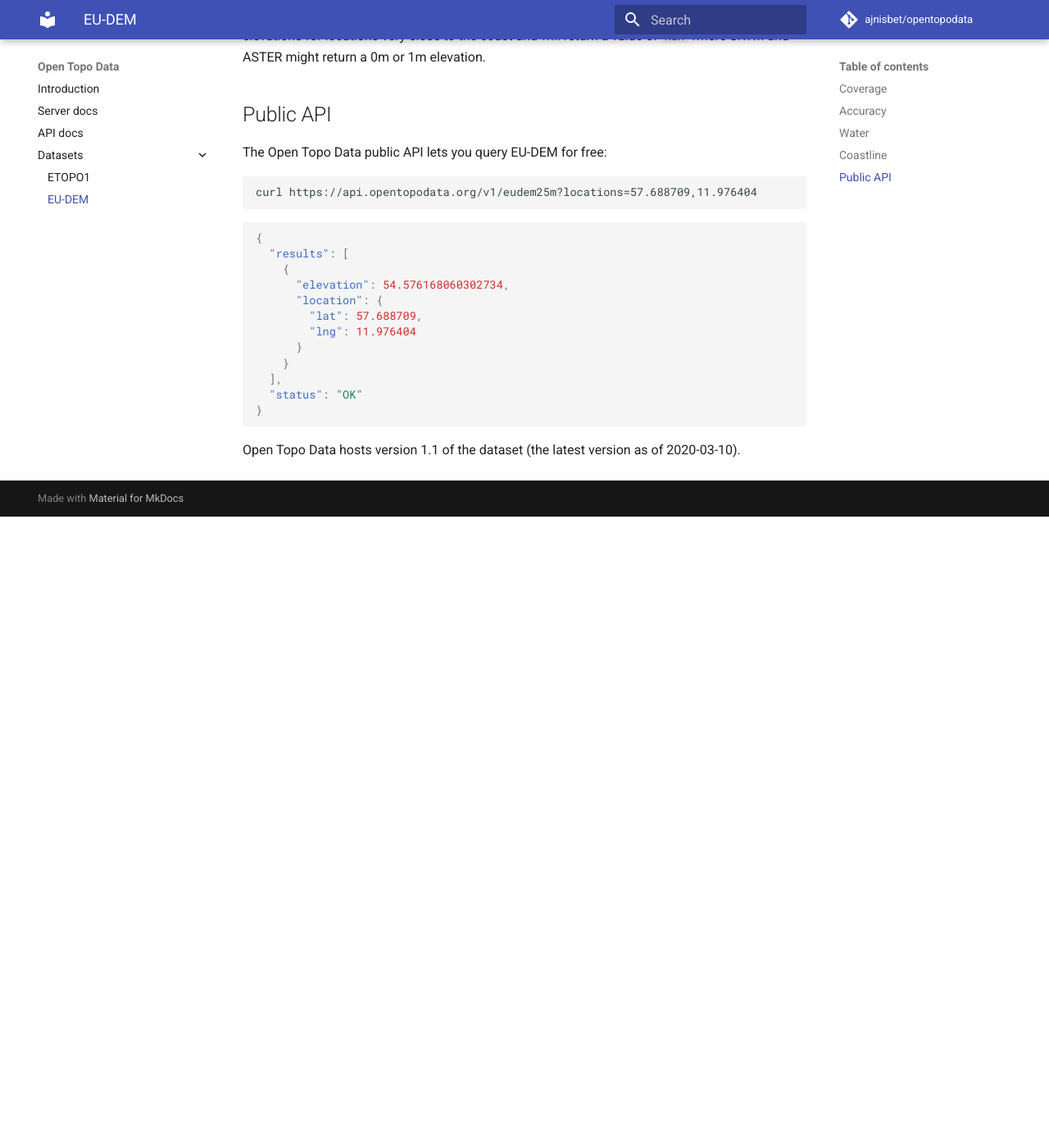
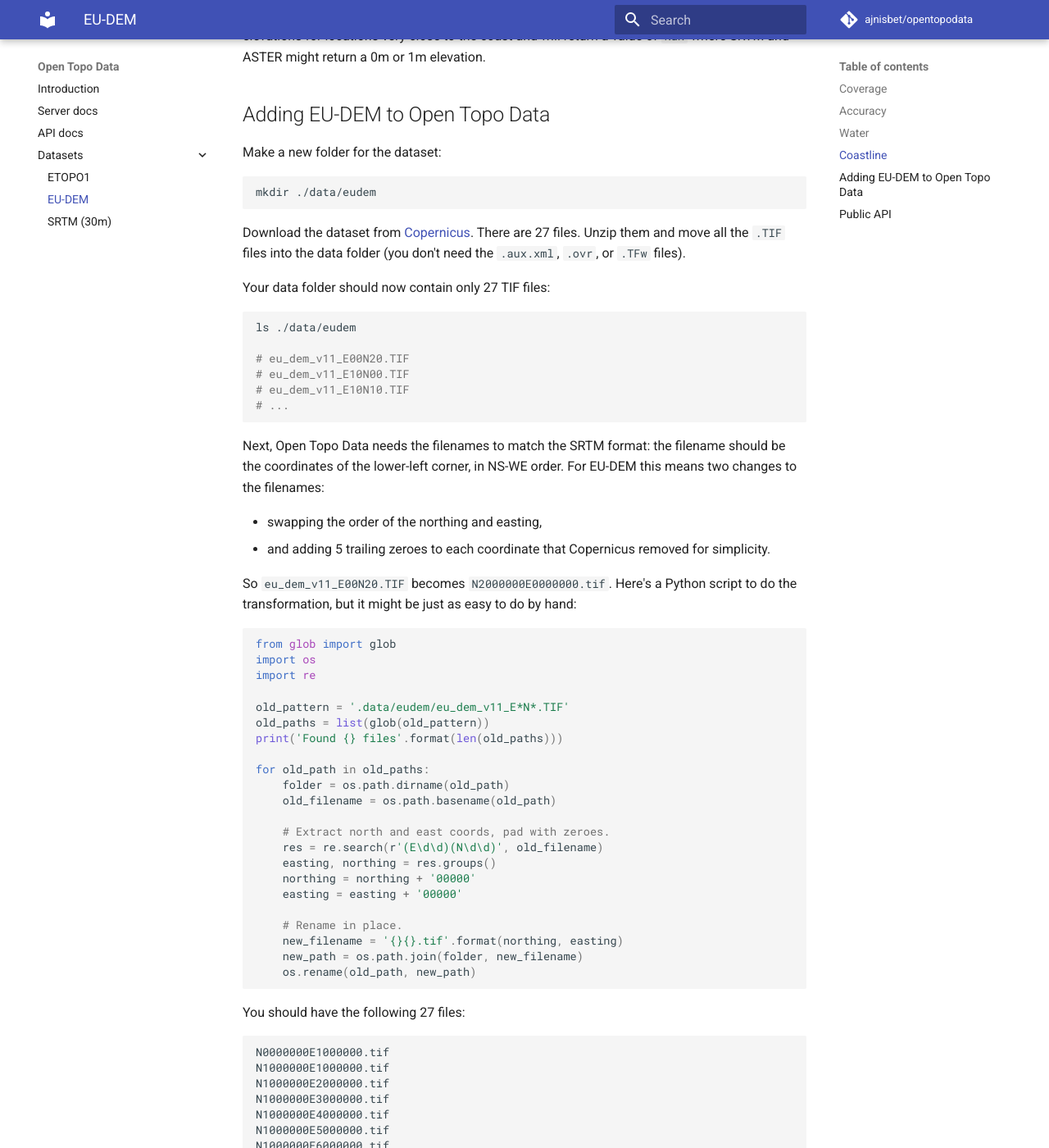
Before and after one commit to ajnisbet/opentopodata, an MkDocs documentation site: the page built from docs/datasets/eudem.md, in a window 1280 px wide and 1400 px high, scrolled down 3015 px. Shown: the whole window at 82% size. Built offline with MkDocs 1.6.1 and Material for MkDocs 9.7.7, drawn with Linux system fonts in a browser that asks for light colours; comment, search, counter and statistics services are not loaded; before the commit the page ends 3645 px from its top, so only the background shows below that; some of the changed text lies outside the part shown.

````diff
--- a/docs/datasets/eudem.md
+++ b/docs/datasets/eudem.md
@@ -78,6 +78,104 @@ In the example above there are three lakes visible, and only the middle one gets
 EU-DEM uses NODATA values for elevations over seas and oceans, where both ASTER and SRTM assign these areas an elevation of 0m. This means that Open Topo Data isn't able to interpolate elevations for locations very close to the coast and will return a value of `NaN` where SRTM and ASTER might return a 0m or 1m elevation.
 
 
+## Adding EU-DEM to Open Topo Data
+
+
+Make a new folder for the dataset:
+
+```bash
+mkdir ./data/eudem
+```
+
+Download the dataset from [Copernicus](https://land.copernicus.eu/imagery-in-situ/eu-dem/eu-dem-v1.1?tab=download). There are 27 files. Unzip them and move all the `.TIF` files into the data folder (you don't need the `.aux.xml`, `.ovr`, or `.TFw` files).
+
+Your data folder should now contain only 27 TIF files:
+
+```bash
+ls ./data/eudem
+
+# eu_dem_v11_E00N20.TIF
+# eu_dem_v11_E10N00.TIF
+# eu_dem_v11_E10N10.TIF
+# ...
+```
+
+Next, Open Topo Data needs the filenames to match the SRTM format: the filename should be the coordinates of the lower-left corner, in NS-WE order. For EU-DEM this means two changes to the filenames:
+
+* swapping the order of the northing and easting,
+* and adding 5 trailing zeroes to each coordinate that Copernicus removed for simplicity.
+
+So `eu_dem_v11_E00N20.TIF` becomes `N2000000E0000000.tif`. Here's a Python script to do the transformation, but it might be just as easy to do by hand:
+
+```python
+from glob import glob
+import os
+import re
+
+old_pattern = '.data/eudem/eu_dem_v11_E*N*.TIF'
+old_paths = list(glob(old_pattern))
+print('Found {} files'.format(len(old_paths)))
+
+for old_path in old_paths:
+    folder = os.path.dirname(old_path)
+    old_filename = os.path.basename(old_path)
+
+    # Extract north and east coords, pad with zeroes.
+    res = re.search(r'(E\d\d)(N\d\d)', old_filename)
+    easting, northing = res.groups()
+    northing = northing + '00000'
+    easting = easting + '00000'
+
+    # Rename in place.
+    new_filename = '{}{}.tif'.format(northing, easting)
+    new_path = os.path.join(folder, new_filename)
+    os.rename(old_path, new_path)
+```
+
+You should have the following 27 files:
+
+```
+N0000000E1000000.tif
+N1000000E1000000.tif
+N1000000E2000000.tif
+N1000000E3000000.tif
+N1000000E4000000.tif
+N1000000E5000000.tif
+N1000000E6000000.tif
+N2000000E0000000.tif
+N2000000E1000000.tif
+N2000000E2000000.tif
+N2000000E3000000.tif
+N2000000E4000000.tif
+N2000000E5000000.tif
+N2000000E6000000.tif
+N2000000E7000000.tif
+N3000000E2000000.tif
+N3000000E3000000.tif
+N3000000E4000000.tif
+N3000000E5000000.tif
+N4000000E2000000.tif
+N4000000E3000000.tif
+N4000000E4000000.tif
+N4000000E5000000.tif
+N5000000E2000000.tif
+N5000000E3000000.tif
+N5000000E4000000.tif
+N5000000E5000000.tif
+```
+
+Create a `comfig.yaml` file:
+
+```yaml
+datasets:
+- name: eudem25m
+  path: data/eudem/
+  filename_epsg: 3035
+  filename_tile_size: 1000000
+```
+
+Rebuild to enable the new dataset at [localhost:5000/v1/eudem25m?locations=51.575,-3.220](http://localhost:5000/v1/eudem25m?locations=51.575,-3.220).
+
 
 
 ## Public API
--- a/mkdocs.yml
+++ b/mkdocs.yml
@@ -16,7 +16,9 @@ nav:
     - Datasets:
       - ETOPO1: 'datasets/etopo1.md'
       - EU-DEM: 'datasets/eudem.md'
+      - SRTM (30m): 'datasets/srtm30.md'
 
 markdown_extensions:
   - markdown.extensions.codehilite:
       guess_lang: false
+  - admonition
````
Also changed, not shown: docs/datasets/srtm30.md (added, +49 -0 lines), docs/index.md (+26 -26 lines).
